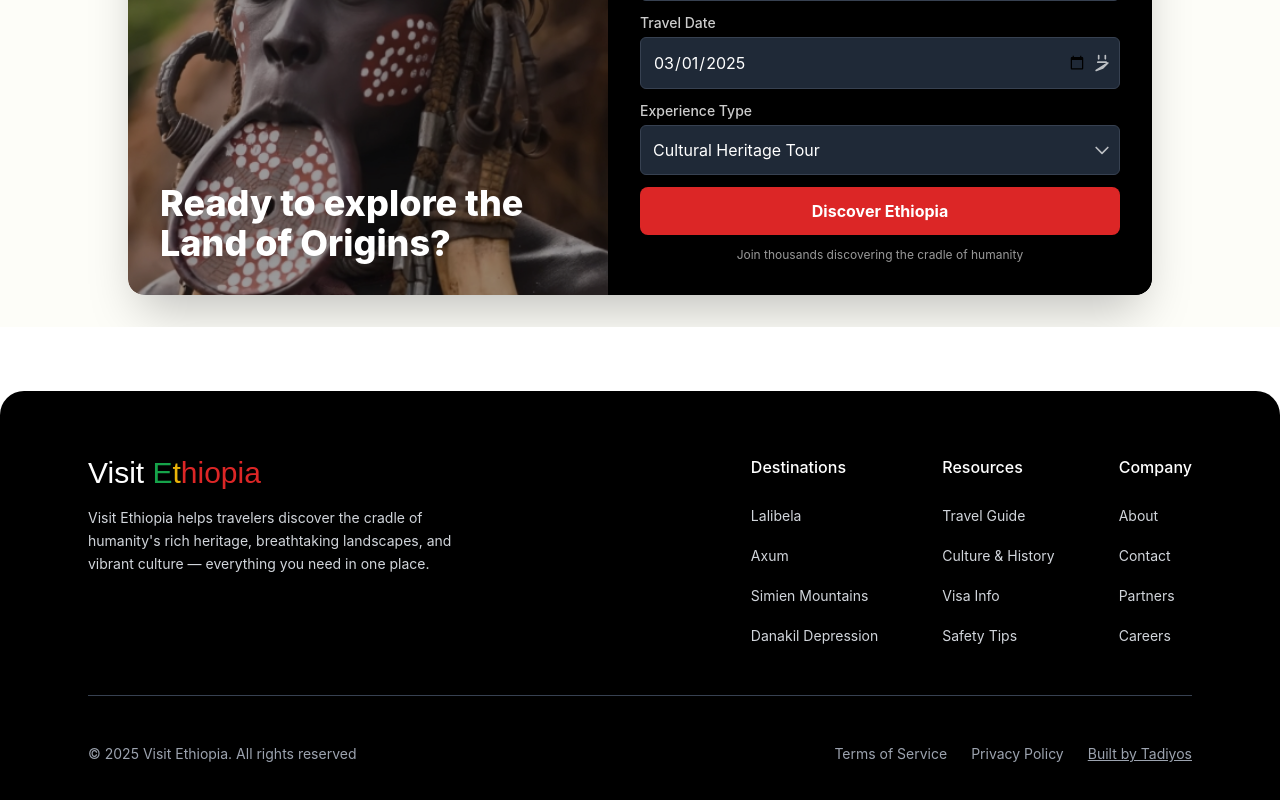
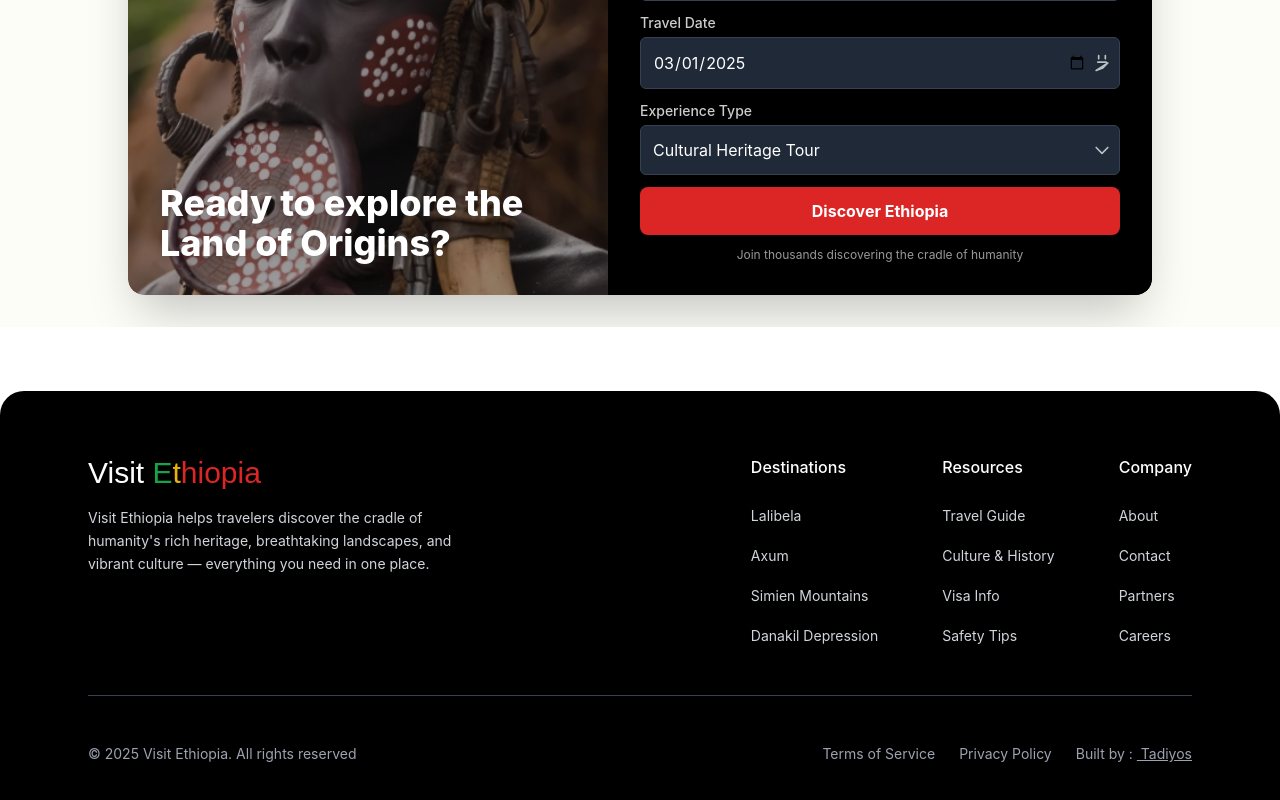
Before and after one commit to tadid418-s/Visit-Ethiopia, a Next.js app: page / in a window 1280 px wide. Shown: the part 3281-4081 px from the top of the page. Built offline with nearby package versions, Linux system fonts and the light colour scheme; a web font is replaced by a local one.

Commit message:
Improved hyperlink on footer

```diff
--- a/components/Footer.tsx
+++ b/components/Footer.tsx
@@ -88,9 +88,17 @@ const Footer = () => {
               href="https://github.com/tadid418-s"
               target="_blank"
               rel="noopener noreferrer"
-              className="text-gray-400 hover:text-white text-sm transition-colors underline"
+              className="text-gray-400 hover:text-white text-sm transition-colors"
+              tabIndex={0}
+              aria-label="Built by Tadiyos (opens in new tab)"
+              onKeyDown={(e) => {
+              if (e.key === 'Enter' || e.key === ' ') {
+                window.open('https://github.com/tadid418-s', '_blank', 'noopener,noreferrer');
+              }
+              }}
             >
-              Built by Tadiyos
+              Built by :
+              <span className="underline ml-1"> Tadiyos</span>
             </Link>
           </div>
         </div>
```
